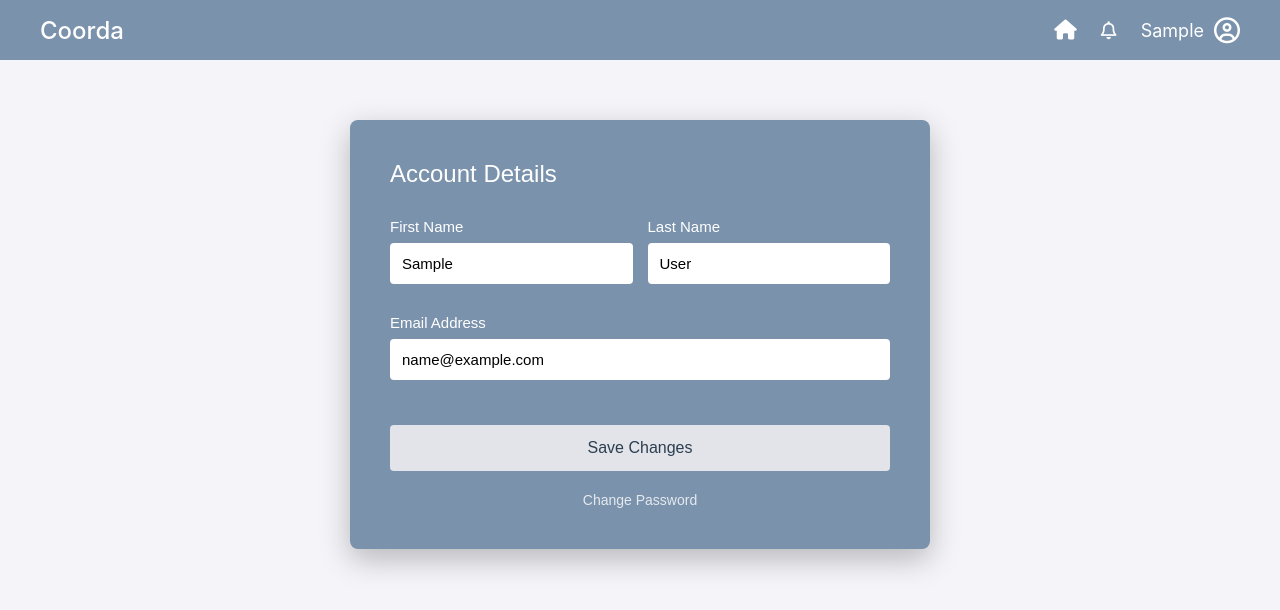
After one commit to nao1000/Capstone-Project, a Django app: page /account/ in a window 1280 px wide. The commit adds this page. Shown: the top 610 px of the page. Run offline with Django 5.2, Linux system fonts and the light colour scheme; the visitor is signed in with stand-in values (Sample User, id 1).

Commit message:
added account details, edited frontend

```diff
--- /dev/null
+++ b/scheduler/scheduler/core/templates/core/account_details.html
@@ -0,0 +1,130 @@
+{% extends 'core/base.html' %}
+{% load static %}
+
+{% block title %}Account Details{% endblock %}
+
+{% block extra_css %}
+<style>
+    /* 1. The Blue-Grey Card Container (Matches Password Screen) */
+    .account-card {
+        background-color: #7a92ac;
+        color: white;
+        padding: 40px;
+        border-radius: 8px;
+        box-shadow: 0 10px 30px rgba(0,0,0,0.25);
+        max-width: 500px;
+        margin: 60px auto;
+        font-family: sans-serif;
+    }
+
+    .account-card h2 {
+        margin-top: 0;
+        margin-bottom: 30px;
+        font-weight: 500;
+        font-size: 24px;
+        color: white;
+    }
+
+    /* 2. Side-by-side flex layout for First/Last name */
+    .account-card .input-group {
+        display: flex;
+        gap: 15px;
+        margin-bottom: 20px;
+    }
+
+    /* 3. Labels */
+    .account-card .field-label {
+        display: block;
+        margin-bottom: 8px;
+        font-size: 15px;
+        font-weight: normal;
+        color: white;
+    }
+
+    /* 4. Inputs */
+    .account-card input[type="text"],
+    .account-card input[type="email"] {
+        width: 100%;
+        padding: 12px;
+        border: none;
+        border-radius: 4px;
+        font-size: 15px;
+        box-sizing: border-box;
+    }
+
+    .account-card input:focus {
+        outline: 2px solid white;
+        outline-offset: 2px;
+    }
+
+    /* 5. Full-Width Save Button */
+    .btn-save {
+        width: 100%;
+        background-color: #e2e4e9;
+        color: #2c3e50;
+        border: none;
+        padding: 14px;
+        border-radius: 4px;
+        font-size: 16px;
+        font-weight: 500;
+        cursor: pointer;
+        transition: background-color 0.2s;
+        margin-top: 10px;
+    }
+
+    .btn-save:hover {
+        background-color: #d1d4db;
+    }
+
+    /* 6. Subtle Change Password Link centered below */
+    .password-link-wrapper {
+        text-align: center;
+        margin-top: 20px;
+    }
+
+    .btn-password-link {
+        color: white;
+        text-decoration: none;
+        font-size: 14px;
+        opacity: 0.8;
+        transition: opacity 0.2s;
+    }
+
+    .btn-password-link:hover {
+        text-decoration: underline;
+        opacity: 1;
+    }
+</style>
+{% endblock %}
+
+{% block content %}
+<div class="account-card">
+    <h2>Account Details</h2>
+
+    <form method="POST" action="{% url 'account_details' %}">
+        {% csrf_token %}
+
+        <div class="input-group">
+            <div style="flex: 1;">
+                <label class="field-label">First Name</label>
+                <input type="text" name="first_name" value="{{ user.first_name }}" placeholder="First Name">
+            </div>
+            <div style="flex: 1;">
+                <label class="field-label">Last Name</label>
+                <input type="text" name="last_name" value="{{ user.last_name }}" placeholder="Last Name">
+            </div>
+        </div>
+
+        <div style="margin-bottom: 25px;">
+            <label class="field-label">Email Address</label>
+            <input type="email" name="email" value="{{ user.email }}" placeholder="Email" required>
+        </div>
+
+        <button type="submit" class="btn-save">Save Changes</button>
+
+        <div class="password-link-wrapper">
+            <a href="{% url 'custom_password_change' %}" class="btn-password-link">Change Password</a>
+        </div>
+    </form>
+</div>
+{% endblock %}
--- a/scheduler/scheduler/core/templates/core/base.html
+++ b/scheduler/scheduler/core/templates/core/base.html
@@ -43,8 +43,8 @@
                     <span>{{ user.first_name|default:user.username }}</span>
                     <i class="fa-regular fa-circle-user"></i>
                 </div>
-                <div class="profile-dropdown">
-                    <a href="#">
+               <div class="profile-dropdown">
+                    <a href="{% url 'account_details' %}">
                         <span>Account Details</span>
                         <i class="fa-solid fa-right-from-bracket dropdown-icon-placeholder" aria-hidden="true"></i>
                     </a>
--- a/scheduler/scheduler/core/urls.py
+++ b/scheduler/scheduler/core/urls.py
@@ -1,4 +1,4 @@
-from django.urls import path
+from django.urls import path, include
 from django.contrib.auth import views as auth_views
 from . import views
 
@@ -52,7 +52,6 @@ urlpatterns = [
     path('api/team/<uuid:team_id>/members/save-assignments/', views.save_member_assignments),
 
     # PASSWORD RESET
-
     # 1. Password Reset Form
     path('password_reset/', auth_views.PasswordResetView.as_view(
         template_name='core/registration/password_reset_form.html'
@@ -73,6 +72,14 @@ urlpatterns = [
         template_name='core/registration/password_reset_complete.html'
     ), name='password_reset_complete'),
 
+    # ACCOUNT DETAILS
+    path('account/', views.account_details, name='account_details'),
+    # Explicitly tell Django where your custom template is!
+    path('password-change/', auth_views.PasswordChangeView.as_view(
+        template_name='core/registration/password_change_form.html',
+        success_url='/account/' # Redirects back to account details when done
+    ), name='custom_password_change'),
+
     # AUTHENTICATION
     path('login/', auth_views.LoginView.as_view(template_name='core/auth2.html'), name='login'),
     path('logout/', auth_views.LogoutView.as_view(next_page='login'), name='logout'),
--- a/scheduler/scheduler/core/views.py
+++ b/scheduler/scheduler/core/views.py
@@ -1301,3 +1301,26 @@ def export_schedule(request, team_id, schedule_id):
     response['Content-Disposition'] = f'attachment; filename="{safe_name}_schedule.xlsx"'
 
     return response
+
+
+@login_required
+def account_details(request):
+    if request.method == 'POST':
+        # Grab the data from the form
+        first_name = request.POST.get('first_name', '').strip()
+        last_name = request.POST.get('last_name', '').strip()
+        email = request.POST.get('email', '').strip()
+
+        # Update the logged-in user
+        user = request.user
+        user.first_name = first_name
+        user.last_name = last_name
+        user.email = email
+        user.save()
+
+        # Send a success message (optional, but good UX)
+        messages.success(request, 'Your account details have been updated.')
+        return redirect('account_details') # Refresh the page to show new data
+
+    # If it's a GET request, just show the page
+    return render(request, 'core/account_details.html')
```
Also changed, not shown: scheduler/scheduler/core/static/css/availability.css (+7 -4 lines), scheduler/scheduler/core/templates/core/registration/password_change_form.html (added, +131 -0 lines), scheduler/scheduler/core/migrations/0001_initial.py.
